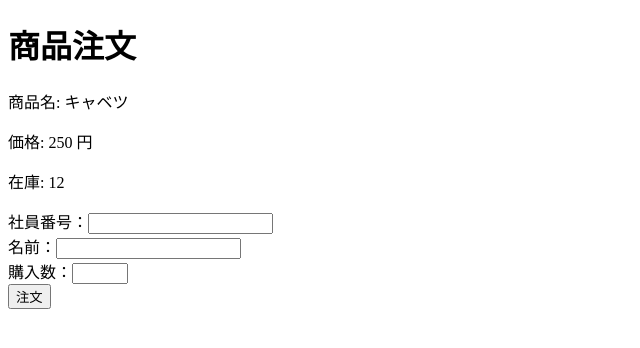
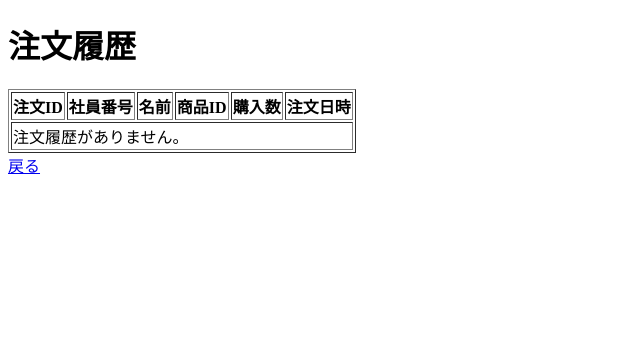
Before and after one commit to YSK-PG/sunabaco_komatufarm_share, a Flask app: page /order/1 in a window 1280 px wide. Shown: the top 348 px of the page, without its empty margins (0-640 px from the left). Run offline with Flask 3, Linux system fonts and the light colour scheme.

Commit message:
sugimoto

```diff
--- a/app.py
+++ b/app.py
@@ -2,6 +2,7 @@ from datetime import datetime
 from flask import Flask, render_template, request, redirect, url_for, flash
 from flask_sqlalchemy import SQLAlchemy
 
+# Flaskアプリの作成
 app = Flask(__name__, template_folder="templates")
 app.config['SECRET_KEY'] = 'your_secret_key'
 app.config['SQLALCHEMY_DATABASE_URI'] = 'sqlite:///vegetable_app2.db'
@@ -40,10 +41,6 @@ with app.app_context():
 @app.route('/')
 def index():
     vegetables = Vegetables.query.all()
-
-    if not vegetables:
-        flash("商品データがありません！商品を追加してください。", "danger")
-
     return render_template('index.html', vegetables=vegetables)
 
 # 商品追加ページ
@@ -70,6 +67,41 @@ def add_vegetable():
 
     return render_template('add_vegetable.html')
 
+# 商品を編集するページ
+@app.route('/edit/<int:vegetable_id>', methods=['GET', 'POST'])
+def edit_vegetable(vegetable_id):
+    vegetable = Vegetables.query.get(vegetable_id)
+
+    if vegetable is None:
+        flash("指定された商品は存在しません。", "danger")
+        return redirect(url_for('index'))
+
+    if request.method == 'POST':
+        vegetable.name = request.form['name']
+        vegetable.price = request.form['price']
+        vegetable.description = request.form['description']
+        vegetable.stock = request.form['stock']
+
+        db.session.commit()
+        flash('商品情報が更新されました！', 'success')
+        return redirect(url_for('index'))
+
+    return render_template('edit_vegetable.html', vegetable=vegetable)
+
+# 商品を削除する
+@app.route('/delete/<int:vegetable_id>', methods=['POST'])
+def delete_vegetable(vegetable_id):
+    vegetable = Vegetables.query.get(vegetable_id)
+
+    if vegetable is None:
+        flash("指定された商品は存在しません。", "danger")
+    else:
+        db.session.delete(vegetable)
+        db.session.commit()
+        flash('商品が削除されました！', 'success')
+
+    return redirect(url_for('index'))
+
 # 商品を注文するページ
 @app.route('/order/<int:vegetable_id>', methods=['GET', 'POST'])
 def order_vegetable(vegetable_id):
@@ -84,15 +116,12 @@ def order_vegetable(vegetable_id):
         name = request.form['name']
         quantity = int(request.form['quantity'])
 
-        # 在庫確認
         if vegetable.stock < quantity:
             flash('在庫が不足しています。', 'danger')
             return redirect(url_for('index'))
 
-        # 在庫を減らす
         vegetable.stock -= quantity
 
-        # 注文データを追加
         new_order = Orders(
             employee_id=employee_id,
             name=name,
@@ -113,5 +142,6 @@ def order_history():
     orders = Orders.query.all()
     return render_template('orders.html', orders=orders)
 
+# Flaskアプリの起動
 if __name__ == '__main__':
     app.run(debug=True)
--- a/templates/edit_vegetable.html
+++ b/templates/edit_vegetable.html
@@ -13,5 +13,6 @@
         <label>在庫：</label><input type="number" name="stock" value="{{ vegetable.stock }}" required><br>
         <button type="submit">更新</button>
     </form>
+    <a href="{{ url_for('index') }}">戻る</a>
 </body>
 </html>
--- a/templates/index.html
+++ b/templates/index.html
@@ -6,6 +6,7 @@
 </head>
 <body>
     <h1>野菜管理アプリ</h1>
+    <a href="{{ url_for('order_history') }}">注文履歴を見る</a>
     <a href="{{ url_for('add_vegetable') }}">商品を追加</a>
     <table border="1">
         <tr>
@@ -28,6 +29,10 @@
                 {% endif %}
             </td>
             <td>
+                <a href="{{ url_for('edit_vegetable', vegetable_id=vegetable.id) }}">編集</a>
+                <form action="{{ url_for('delete_vegetable', vegetable_id=vegetable.id) }}" method="POST" style="display:inline;">
+                    <button type="submit" onclick="return confirm('本当に削除しますか？');">削除</button>
+                </form>
                 {% if vegetable.stock > 0 %}
                     <a href="{{ url_for('order_vegetable', vegetable_id=vegetable.id) }}">注文</a>
                 {% else %}
--- a/templates/order.html
+++ b/templates/order.html
@@ -2,23 +2,34 @@
 <html lang="ja">
 <head>
     <meta charset="UTF-8">
-    <title>商品注文</title>
+    <title>注文履歴</title>
 </head>
 <body>
-    <h1>商品注文</h1>
-    <p>商品名: {{ vegetable.name }}</p>
-    <p>価格: {{ vegetable.price }} 円</p>
-    <p>在庫: {{ vegetable.stock }}</p>
-
-    {% if vegetable.stock > 0 %}
-    <form method="POST">
-        <label>社員番号：</label><input type="text" name="employee_id" required><br>
-        <label>名前：</label><input type="text" name="name" required><br>
-        <label>購入数：</label><input type="number" name="quantity" min="1" max="{{ vegetable.stock }}" required><br>
-        <button type="submit">注文</button>
-    </form>
-    {% else %}
-    <p style="color: red;">売り切れ</p>
-    {% endif %}
+    <h1>注文履歴</h1>
+    <table border="1">
+        <tr>
+            <th>注文ID</th>
+            <th>社員番号</th>
+            <th>名前</th>
+            <th>商品ID</th>
+            <th>購入数</th>
+            <th>注文日時</th>
+        </tr>
+        {% for order in orders %}
+        <tr>
+            <td>{{ order.id }}</td>
+            <td>{{ order.employee_id }}</td>
+            <td>{{ order.name }}</td>
+            <td>{{ order.vegetable_id }}</td>
+            <td>{{ order.quantity }}</td>
+            <td>{{ order.order_date }}</td>
+        </tr>
+        {% else %}
+        <tr>
+            <td colspan="6">注文履歴がありません。</td>
+        </tr>
+        {% endfor %}
+    </table>
+    <a href="{{ url_for('index') }}">戻る</a>
 </body>
 </html>
--- a/templates/orders.html
+++ b/templates/orders.html
@@ -24,7 +24,12 @@
             <td>{{ order.quantity }}</td>
             <td>{{ order.order_date }}</td>
         </tr>
+        {% else %}
+        <tr>
+            <td colspan="6">注文履歴がありません。</td>
+        </tr>
         {% endfor %}
     </table>
+    <a href="{{ url_for('index') }}">戻る</a>
 </body>
 </html>
```
Also changed, not shown: instance/vegetable_app2.db.
